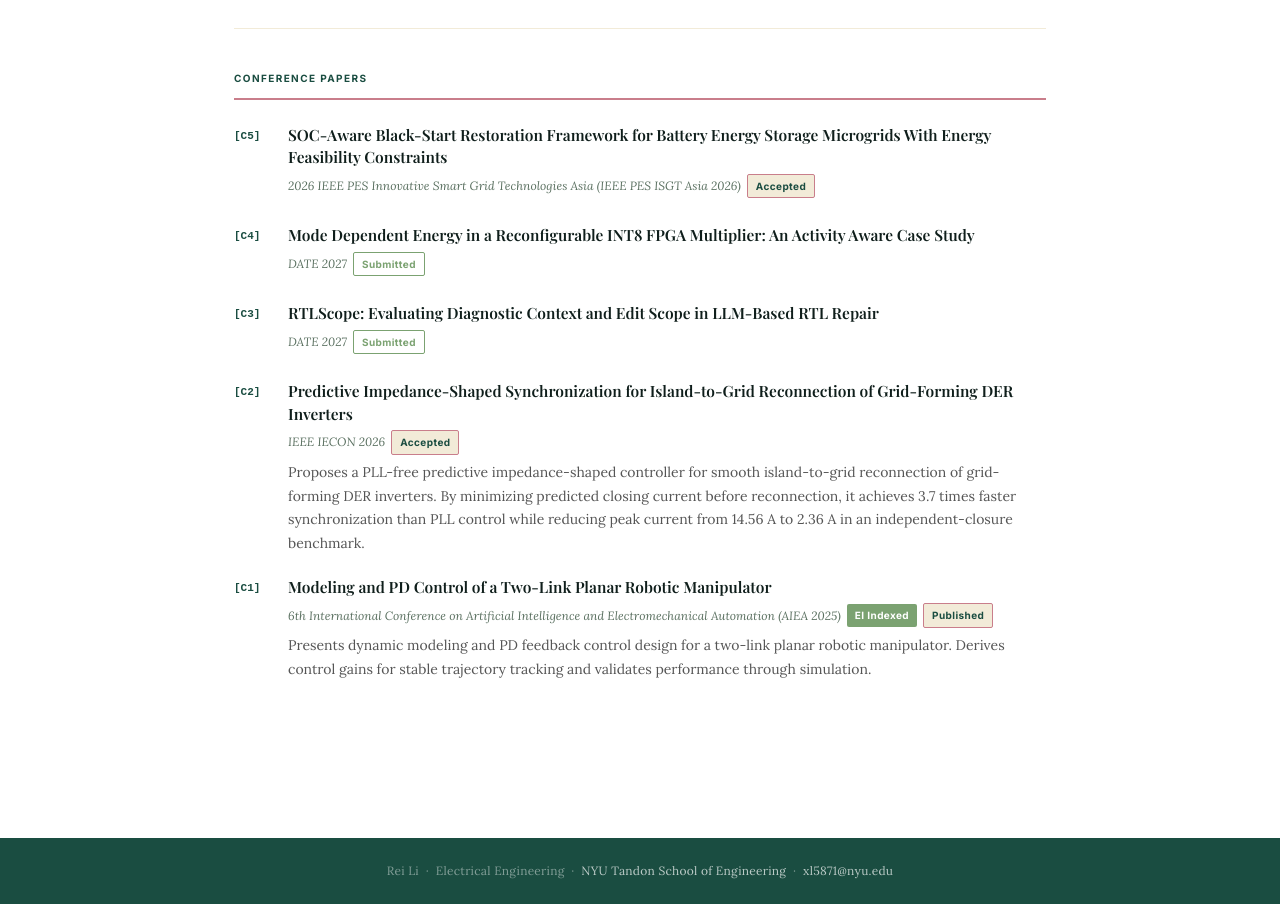
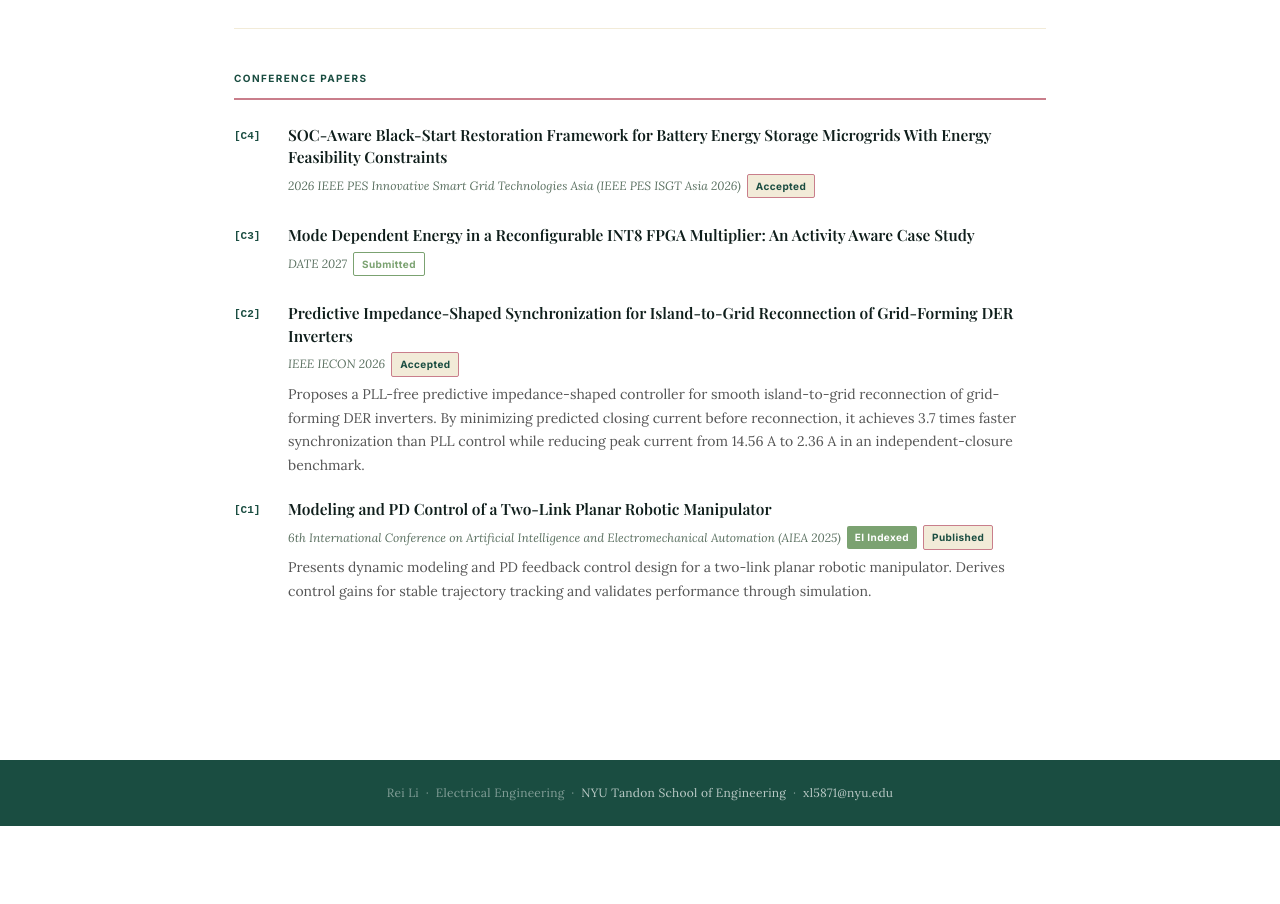
Before and after one commit to Reili22/Reili22.github.io, a plain HTML site: page publications.html in a window 1280 px wide. Shown: the part 1220-2124 px from the top of the page. After the commit the page ends 2046 px from the top, so only its background shows below. Drawn offline with nearby package versions, Linux system fonts and the light colour scheme; a web font is replaced by a local one.

Commit message:
Remove RTLScope submission

```diff
--- a/publications.html
+++ b/publications.html
@@ -129,7 +129,7 @@
     <h2>Conference Papers</h2>
 
     <div class="pub-entry">
-      <span class="pub-id">[C5]</span>
+      <span class="pub-id">[C4]</span>
       <div class="pub-body">
         <h3>SOC-Aware Black-Start Restoration Framework for Battery Energy Storage Microgrids With Energy Feasibility Constraints</h3>
         <div class="pub-meta">
@@ -140,20 +140,9 @@
     </div>
 
     <div class="pub-entry">
-      <span class="pub-id">[C4]</span>
+      <span class="pub-id">[C3]</span>
       <div class="pub-body">
         <h3>Mode Dependent Energy in a Reconfigurable INT8 FPGA Multiplier: An Activity Aware Case Study</h3>
-        <div class="pub-meta">
-          <span class="pub-venue">DATE 2027</span>
-          <span class="badge badge-review">Submitted</span>
-        </div>
-      </div>
-    </div>
-
-    <div class="pub-entry">
-      <span class="pub-id">[C3]</span>
-      <div class="pub-body">
-        <h3>RTLScope: Evaluating Diagnostic Context and Edit Scope in LLM-Based RTL Repair</h3>
         <div class="pub-meta">
           <span class="pub-venue">DATE 2027</span>
           <span class="badge badge-review">Submitted</span>
```
Also changed, not shown: index.html (+2 -13 lines).
